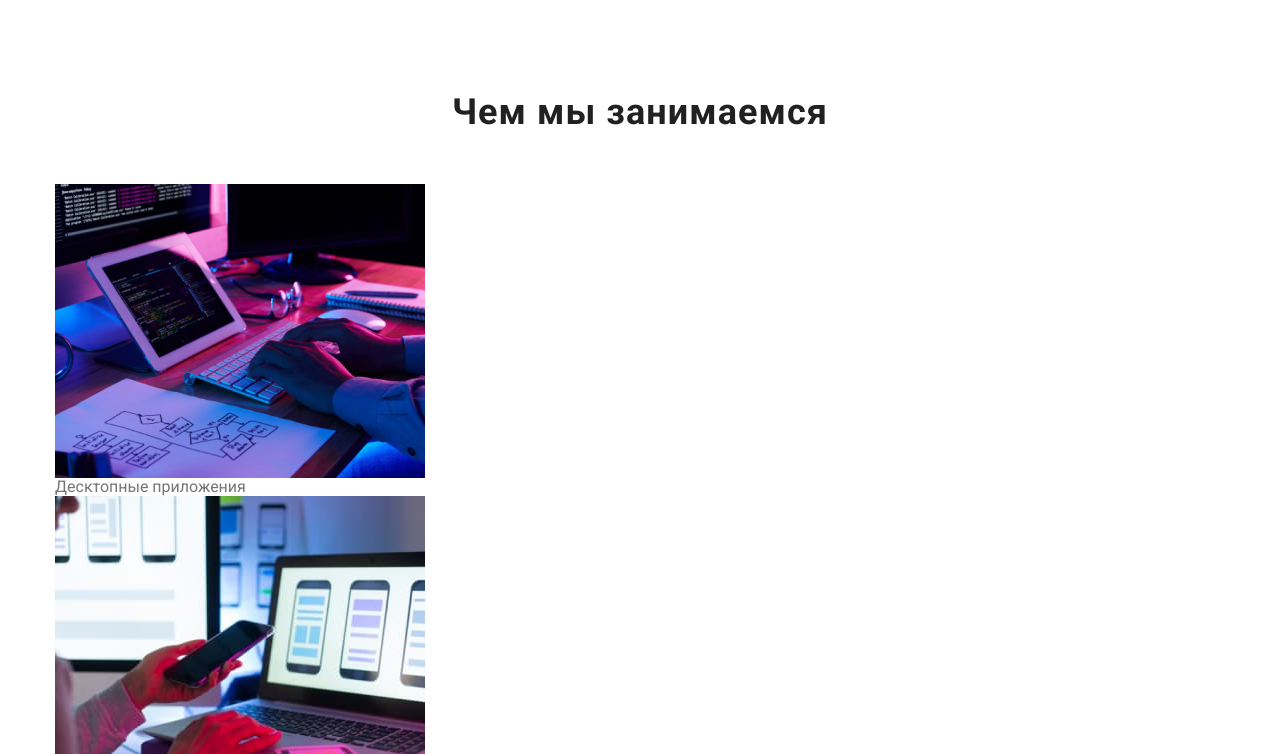
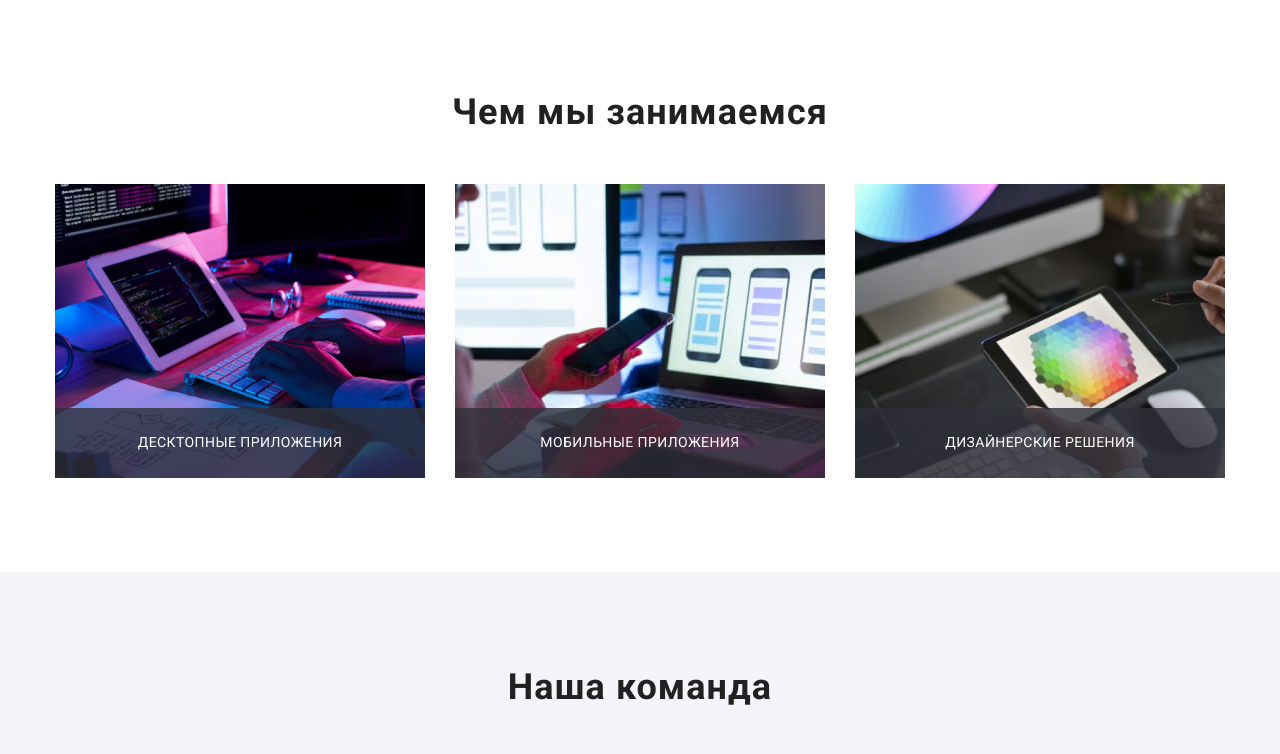
Before and after one commit to fsMaria/goit-markup-hw-08, a plain HTML site: page index.html in a window 1280 px wide. Shown: the part 806-1560 px from the top of the page. Drawn offline with nearby package versions, Linux system fonts and the light colour scheme; a script that the page names is missing.

Commit message:
add work-section

```diff
--- a/sass/components/_work-section.scss
+++ b/sass/components/_work-section.scss
@@ -1,39 +1,39 @@
 
-// .work {
-//     padding-bottom: 94px;
-//     display: flex;
-//     flex-wrap: wrap;
-//   }
+.work {
+    padding-bottom: 94px;
+    display: flex;
+    flex-wrap: wrap;
+  }
 
-//   .work__list {
-//     display: flex;
-//   }
-//   .work__item {
-//         &:not(:last-child) {
-//         margin-right: $card-set-gap;
-//   }}
-//   .work__box {
-//     position: relative;
-//     overflow: hidden;
-//   }
-//   .work__text {
-//     position: absolute;
-//     bottom: 0;
-//     left: 0;
-//     width: 100%;
-//     height: 70px;
-//     background-color: $work-box-color;
-//     display: flex;
-//     justify-content: center;
-//     align-items: center;
-//     color: $white-color;
-//     font-size: 14px;
-//     line-height: 1.14;
-//     text-transform: uppercase;
-//     letter-spacing: 0.03em;
-//   }
-//   .work {
-//     @media screen and (max-width: 1199px) {
-//         display: none;
-//     }
-// }
+  .work__list {
+    display: flex;
+  }
+  .work__item {
+        &:not(:last-child) {
+        margin-right: $card-set-gap;
+  }}
+  .work__box {
+    position: relative;
+    overflow: hidden;
+  }
+  .work__text {
+    position: absolute;
+    bottom: 0;
+    left: 0;
+    width: 100%;
+    height: 70px;
+    background-color: $work-box-color;
+    display: flex;
+    justify-content: center;
+    align-items: center;
+    color: $white-color;
+    font-size: 14px;
+    line-height: 1.14;
+    text-transform: uppercase;
+    letter-spacing: 0.03em;
+  }
+  .work {
+    @media screen and (max-width: 1199px) {
+        display: none;
+    }
+}
```
Also changed, not shown: css/main.css, css/main.min.css, 2 other files.
